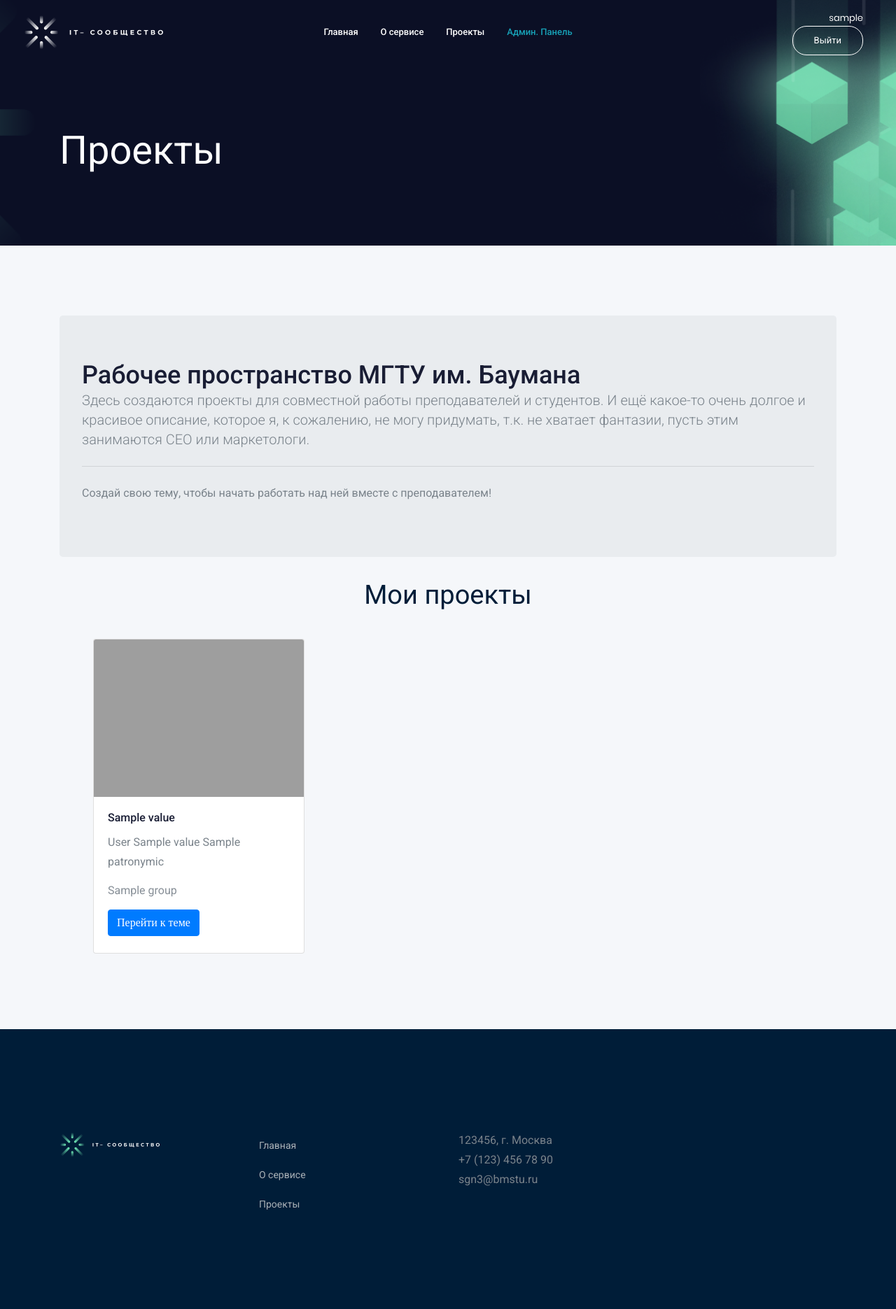
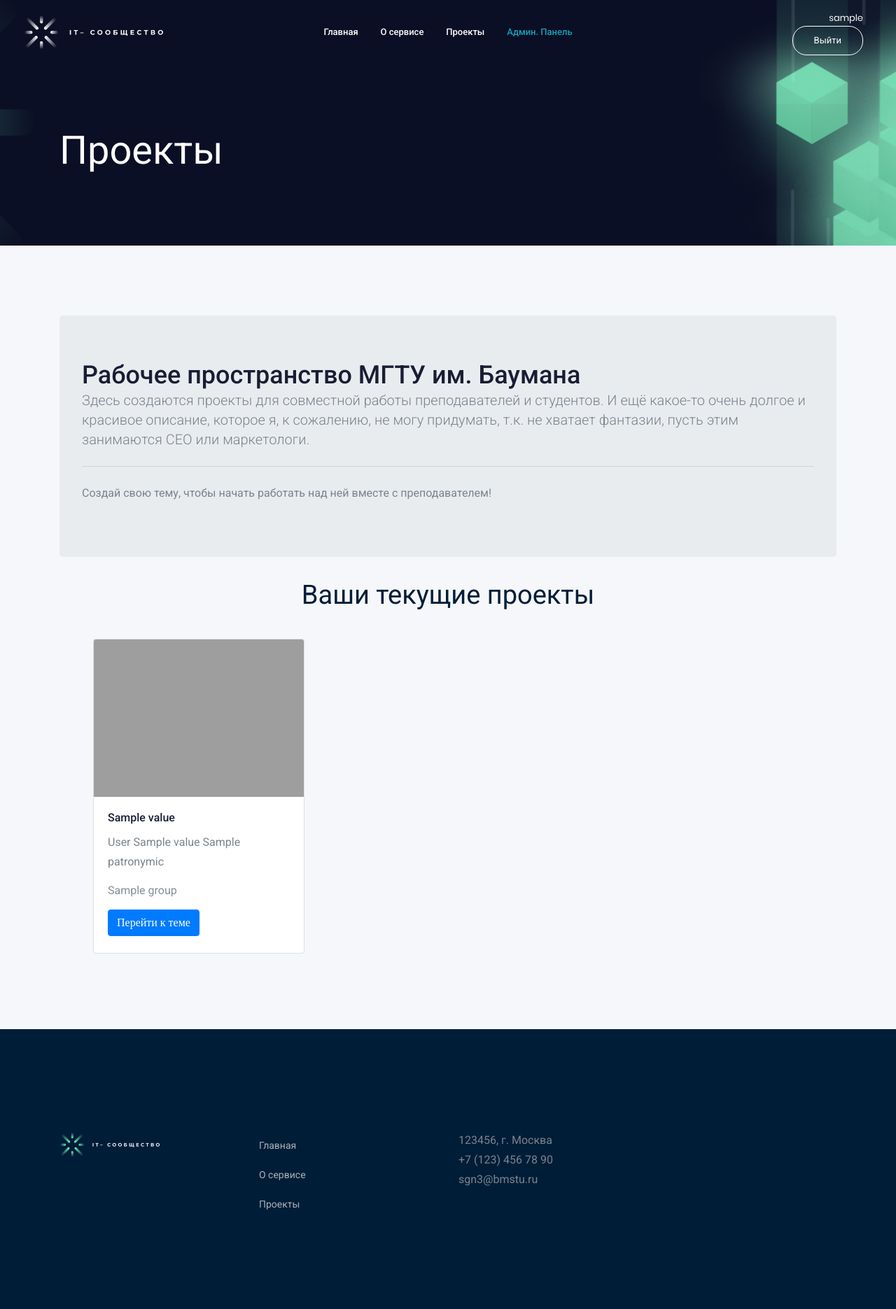
Before and after one commit to KriptYashka/MGTU_IT, a Django app: page /projects/ in a window 1280 px wide. Shown: the whole page at 70% size. Run offline with Django 4.2, Linux system fonts and the light colour scheme; a user stored in the database is signed in; tables that the repository leaves empty hold one stand-in row (values such as "Sample post"); a database or web service that is not in the repository returns one stand-in record (values such as "Sample title"); data that the repository does not hold is empty; some libraries are stand-ins or nearby versions; grey boxes are pictures that could not be loaded.

Commit message:
Update projects.html

```diff
--- a/main/templates/pages/project/projects.html
+++ b/main/templates/pages/project/projects.html
@@ -41,7 +41,7 @@
             <div class="row">
                 <div class="col-lg-12">
                     <div class="section_title text-center mb-40">
-                        <h3>Мои проекты</h3>
+                        <h3>Ваши текущие проекты</h3>
                     </div>
                 </div>
             </div>
@@ -67,7 +67,7 @@
             <div class="row">
                 <div class="col-lg-12 mt-5">
                     <div class="section_title text-center mb-40">
-                        <h3>Проекты студентов</h3>
+                        <h3>Курсовые работы, предложенные студентами</h3>
                     </div>
                 </div>
             </div>
```
